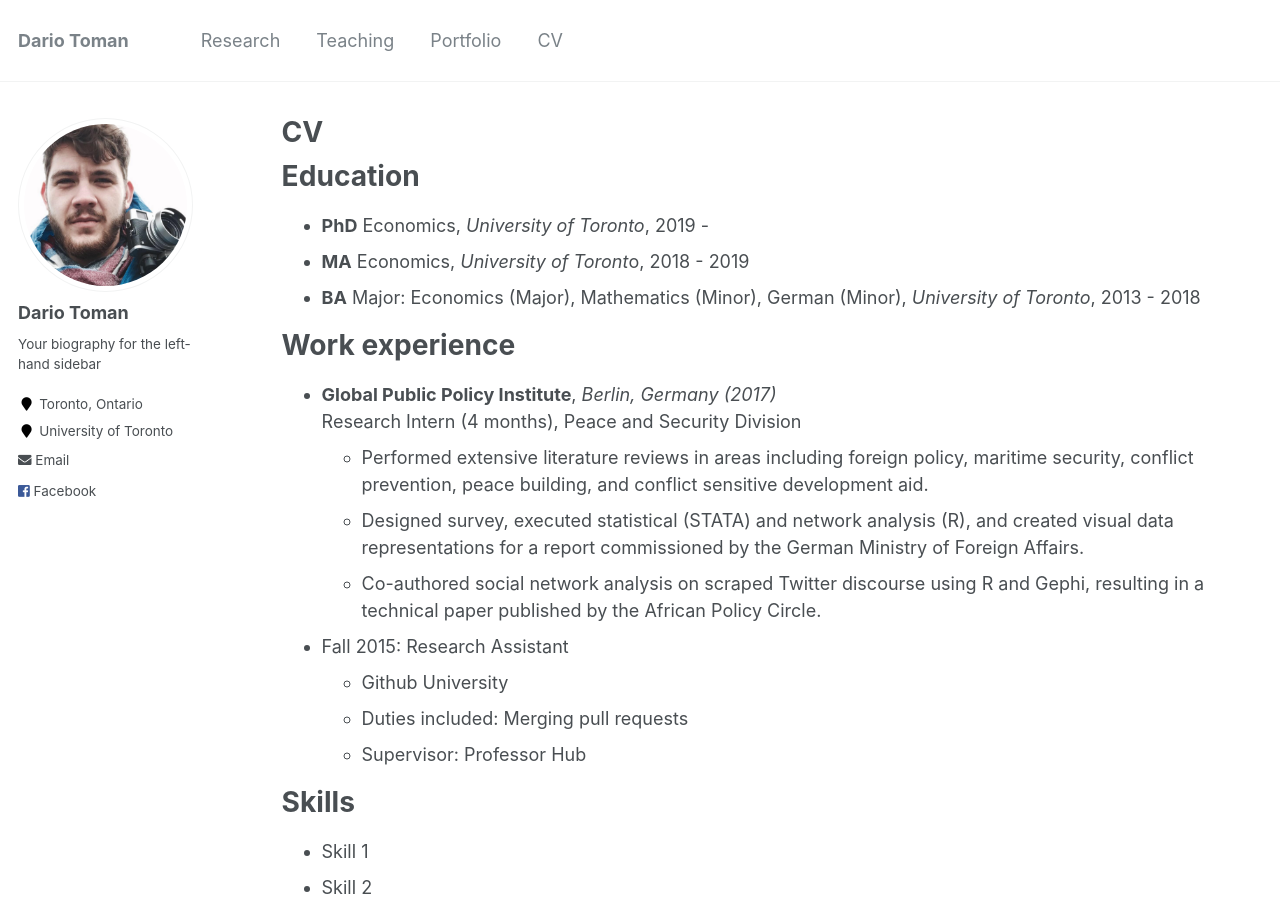
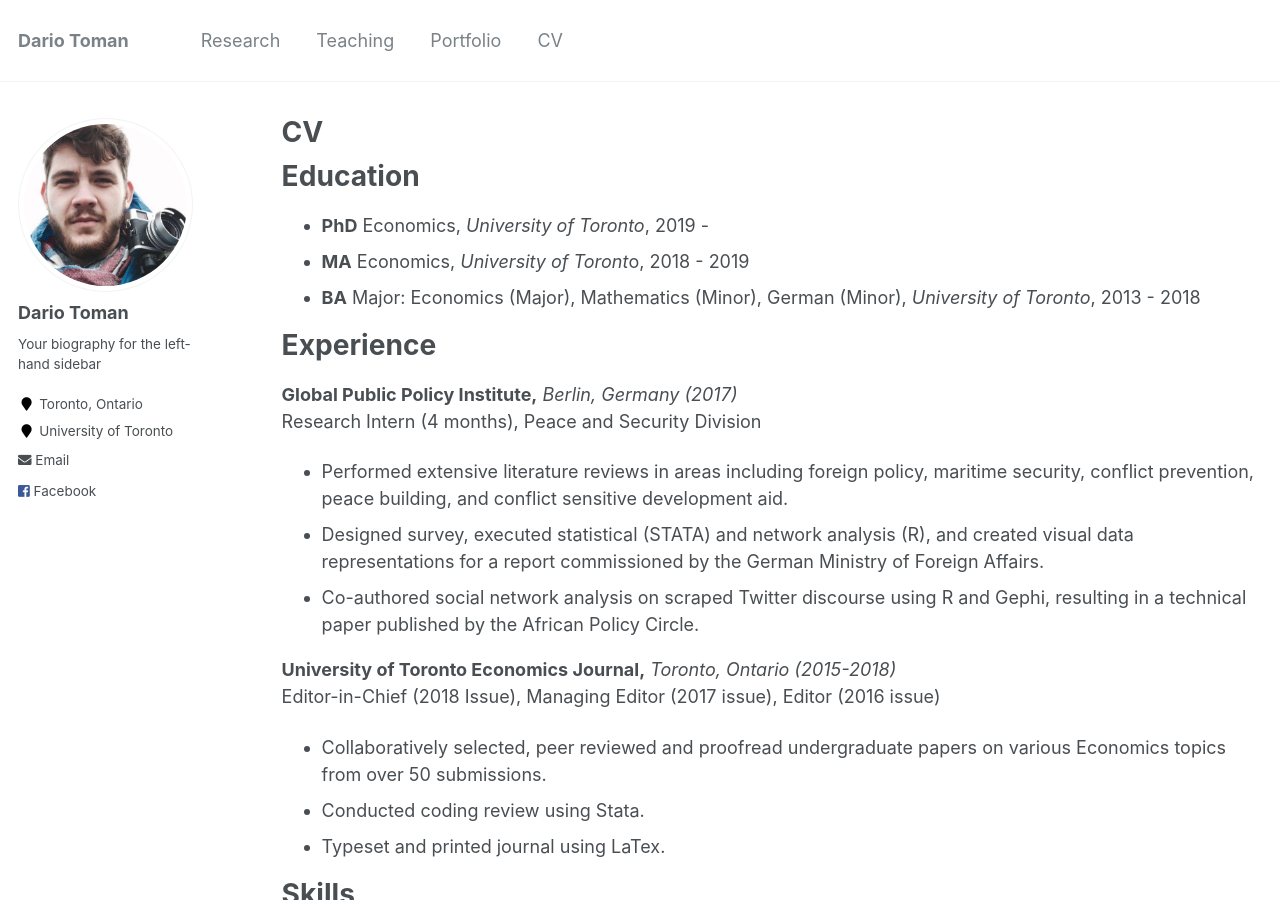
Before and after one commit to dariotoman/website, a Jekyll site: the page built from _pages/cv.md, in a window 1280 px wide and 900 px high. Built offline with Jekyll 4.4.1, drawn with Linux system fonts in a browser that asks for light colours.

Commit message:
Update cv.md

```diff
--- a/_pages/cv.md
+++ b/_pages/cv.md
@@ -15,19 +15,22 @@
 * **MA** Economics, *University of Toront*o, 2018 - 2019
 * **BA** Major: Economics (Major), Mathematics (Minor), German (Minor), _University of Toronto_, 2013 - 2018
 
-Work experience
+Experience
 ======
-* **Global Public Policy Institute**, _Berlin, Germany (2017)_\
+
+**Global Public Policy Institute,** _Berlin, Germany (2017)_ <br>
 Research Intern (4 months), Peace and Security Division
-    * Performed extensive literature reviews in areas including foreign policy, maritime security, conflict prevention, peace building, and conflict sensitive development aid.
-    * Designed survey, executed statistical (STATA) and network analysis (R), and created visual data representations for a report commissioned by the German Ministry of Foreign Affairs.
-    * Co-authored social network analysis on scraped Twitter discourse using R and Gephi, resulting in a technical paper published by the African Policy Circle.
+
+* Performed extensive literature reviews in areas including foreign policy, maritime security, conflict prevention, peace building, and conflict sensitive development aid.
+* Designed survey, executed statistical (STATA) and network analysis (R), and created visual data representations for a report commissioned by the German Ministry of Foreign Affairs.
+* Co-authored social network analysis on scraped Twitter discourse using R and Gephi, resulting in a technical paper published by the African Policy Circle.
 
 
-* Fall 2015: Research Assistant
-  * Github University
-  * Duties included: Merging pull requests
-  * Supervisor: Professor Hub
+**University of Toronto Economics Journal,** _Toronto, Ontario (2015-2018)_<br>
+Editor-in-Chief (2018 Issue),  Managing Editor (2017 issue), Editor (2016 issue)
+* Collaboratively selected, peer reviewed and proofread undergraduate papers on various Economics topics from over 50 submissions.
+* Conducted coding review using Stata.
+* Typeset and printed journal using LaTex.
 
 Skills
 ======
```
